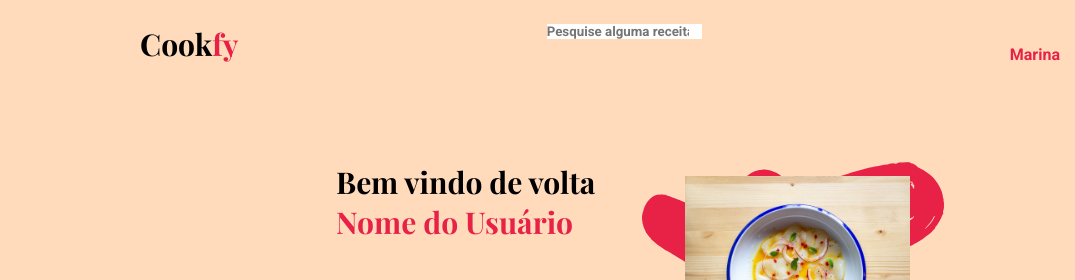
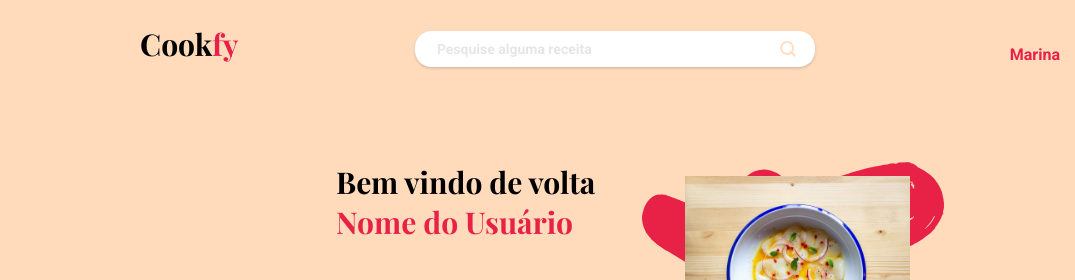
Before and after one commit to rebeccamoura/teste-tecnico-celero, a plain HTML site: page index.html in a window 1280 px wide. Shown: the top 280 px of the page, 0-1075 px from the left. Drawn offline with nearby package versions, Linux system fonts and the light colour scheme.

Commit message:
barra de pesquisa ok

```diff
--- a/index.html
+++ b/index.html
@@ -13,20 +13,27 @@
         <header id="header">
             <nav>
                 <ul>
+
                     <li>
                         <a href="#header">
                             Cook<span>fy</span>
                         </a>
                     </li>
+
                     <li>
-                        <input type="search" name="procurarReceita" id="procurarReceita" placeholder="Pesquise alguma receita">
+                        <div class="input-container">
+                            <input type="search" name="procurarReceita" id="procurarReceita" placeholder="Pesquise alguma receita">
+                            <img src="assets/lupa.svg" alt="Ícone de lupa">
+                        </div>
                     </li>
+
                     <li>
                         <p>Marina</p>
                         <div class="avatar-container">
                             <img src="assets/avatar_feminino.svg" alt="Ícone avatar feminino">
                         </div>
                     </li>
+
                 </ul>
             </nav>
 
--- a/style.css
+++ b/style.css
@@ -72,7 +72,7 @@ nav ul li a span {
     font-family: 'Playfair Display', serif;
 }
 
-nav ul li div {
+nav ul li div.avatar-container {
     background-color: var(--lipstick-color);
     width: 60px;
     height: 60px;
@@ -84,7 +84,7 @@ nav ul li div {
     box-shadow: 0 1.5px 3px 0 rgba(0, 0, 0, 0.16);
 }
 
-nav ul li div img {
+nav ul li div.avatar-container img {
     height: 40.6px;
 
 }
@@ -98,6 +98,27 @@ nav ul li p {
 nav ul li:last-child {
     display: flex;
     align-items: center;
+}
+
+nav ul li div.input-container input {
+    font-size: 1.4rem;
+    /*padding: 9px 22.6px 9.2px 20px;*/
+    padding: 10px 22px;
+    width: 400px;
+    border-radius: 16.5px;
+    box-shadow: 0 1.5px 3px 0 rgba(0, 0, 0, 0.16);
+}
+
+nav ul li div.input-container input::placeholder {
+    opacity: 0.18;
+}
+
+nav ul li div.input-container img {
+    width: 16px;
+    height: 30px;
+    position: relative;
+    right: 37px;
+    top: 10px;
 }
 
 /* Main - Header */
```
Also changed, not shown: assets/lupa.svg (added).
